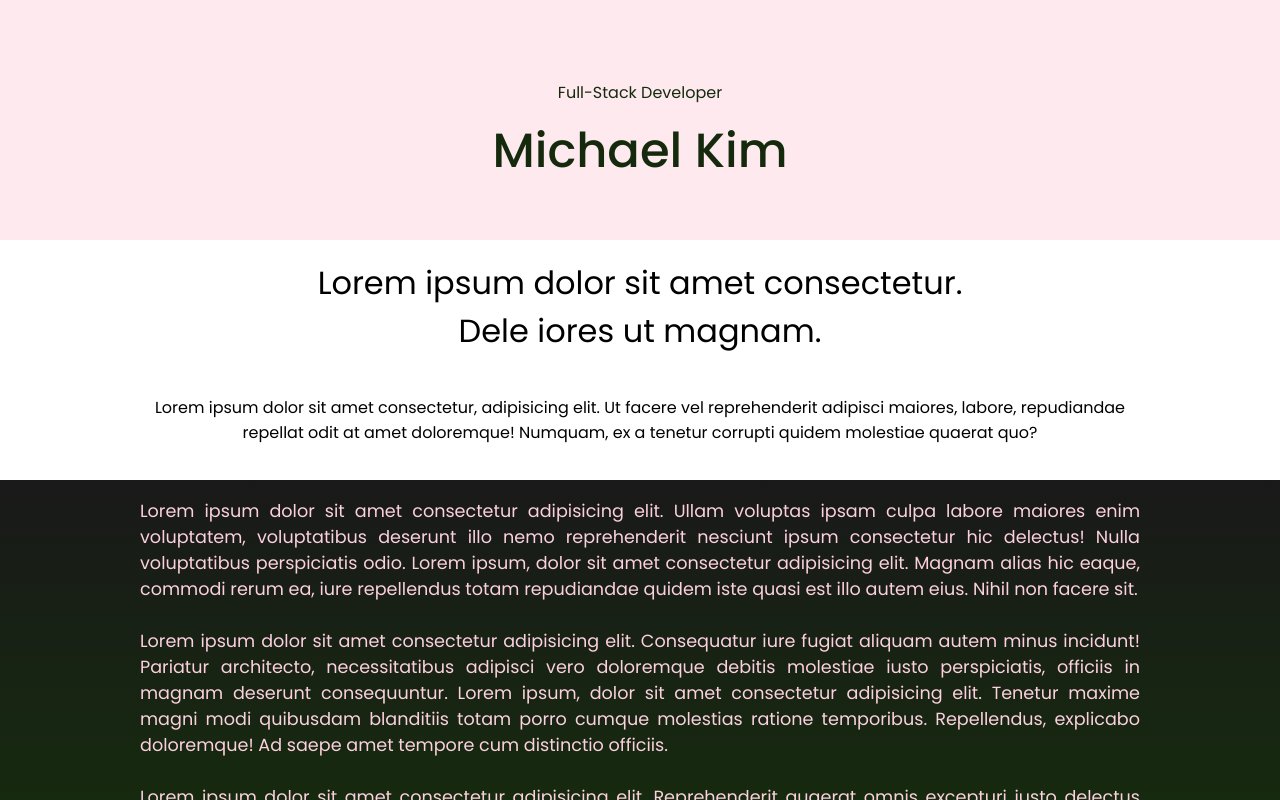
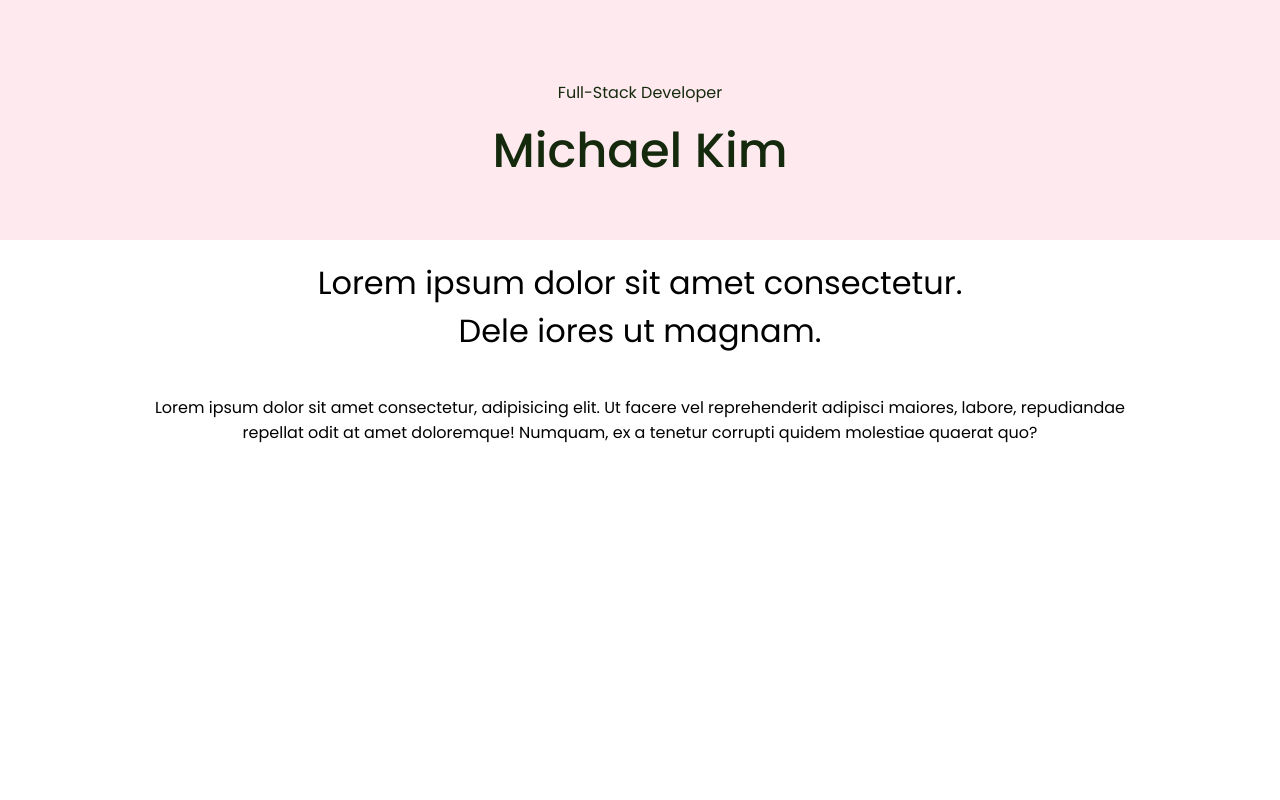
Before and after one commit to sparklingwaterlemon/Portfolio, a React (Create React App) app: page / in a window 1280 px wide. Shown: the part 320-1120 px from the top of the page. After the commit the page ends 800 px from the top, so only its background shows below. Built offline with nearby package versions, Linux system fonts and the light colour scheme.

Commit message:
N2.1 - Hero

```diff
--- a/src/Components/AboutSection/AboutSection.css
+++ b/src/Components/AboutSection/AboutSection.css
@@ -1,10 +1,11 @@
 #about{
+    height: 40vh;
+    width: 100%;
+
     /* border: 4px dotted yellow; */
     background-color: rgb(42, 84, 28);
     background: linear-gradient(rgb(25,25,25), #162a0f);
 
-    height: 40vh;
-    width: 100%;
 
     display: flex;
     justify-content: center;
--- a/src/Pages/App/App.jsx
+++ b/src/Pages/App/App.jsx
@@ -2,7 +2,7 @@ import './App.css';
 
 // import NavBar from '../../Components/NavBar/NavBar';
 import HeroSection from '../../Components/HeroSection/HeroSection';
-import AboutSection from '../../Components/AboutSection/AboutSection';
+// import AboutSection from '../../Components/AboutSection/AboutSection';
 
 // import ProjectSectionA from '../../Components/ProjectSectionA/ProjectSectionA';
 import ProjectSectionD from '../../Components/ProjectSectionD/ProjectSectionD';
@@ -19,7 +19,7 @@ export default function App() {
     <>
       {/* <NavBar /> */}
       <HeroSection />
-      <AboutSection />
+      {/* <AboutSection /> */}
 
 
       {/* <ProjectSectionA /> */}
```
